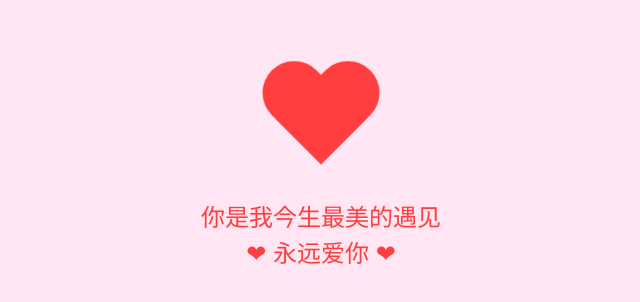
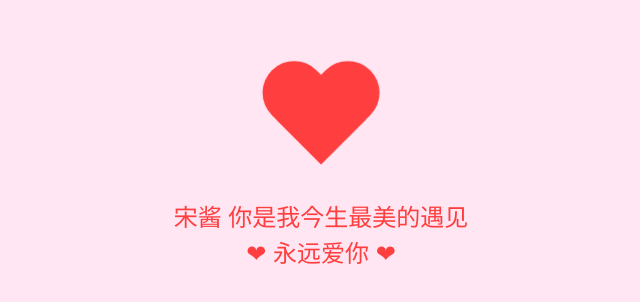
Before and after one commit to SPERTMAN/SPERTMAN.github.io, a plain HTML site: page index.html in a window 1280 px wide. Shown: the part 280-582 px from the top of the page, without its empty margins (319-959 px from the left). Drawn offline with Linux system fonts and the light colour scheme.

Commit message:
Update index.html

```diff
--- a/index.html
+++ b/index.html
@@ -64,6 +64,6 @@
 </head>
 <body>
     <div class="heart"></div>
-    <div class="message">你是我今生最美的遇见<br>❤ 永远爱你 ❤</div>
+    <div class="message">宋酱 你是我今生最美的遇见<br>❤ 永远爱你 ❤</div>
 </body>
 </html>
```
